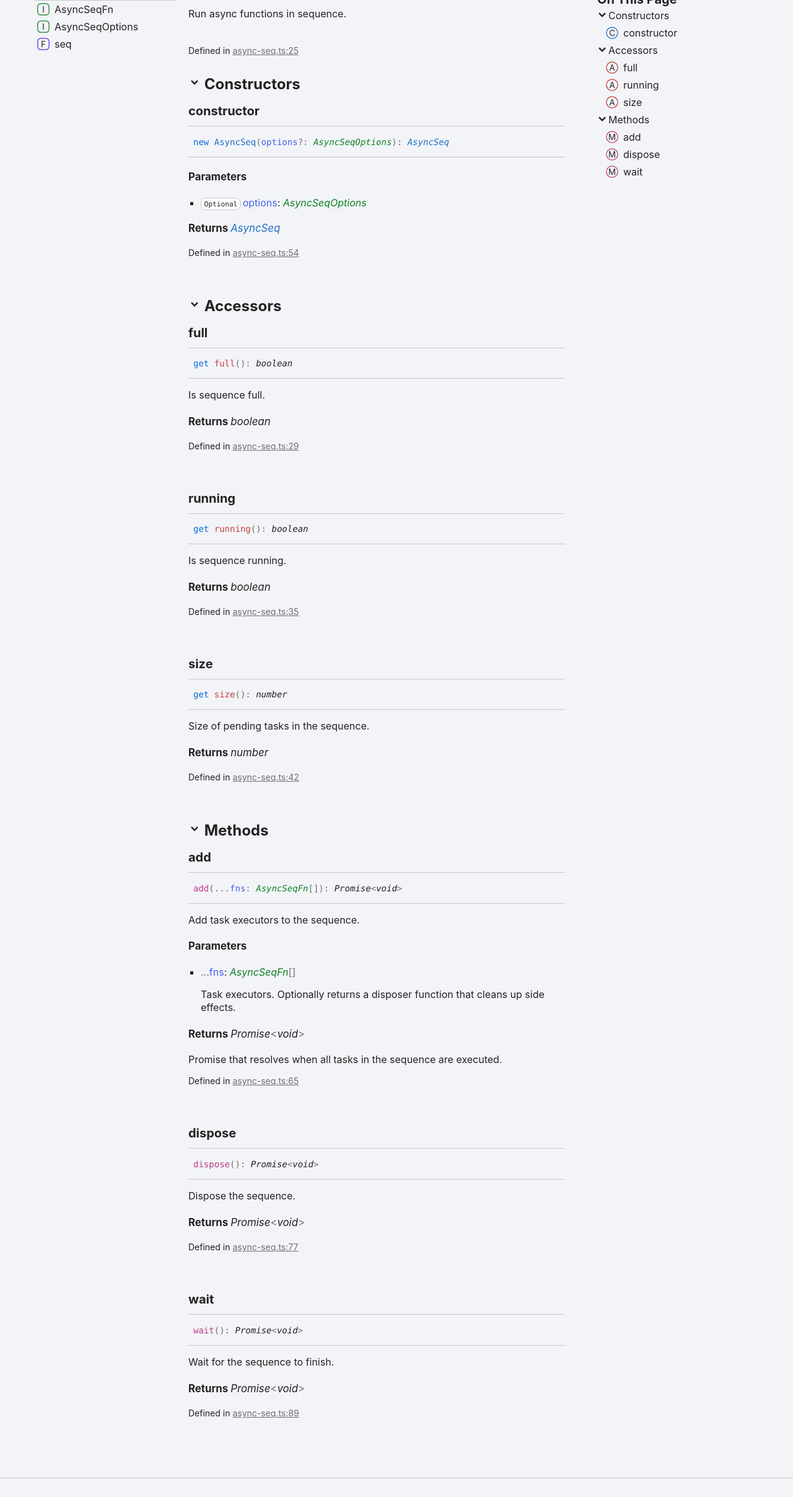
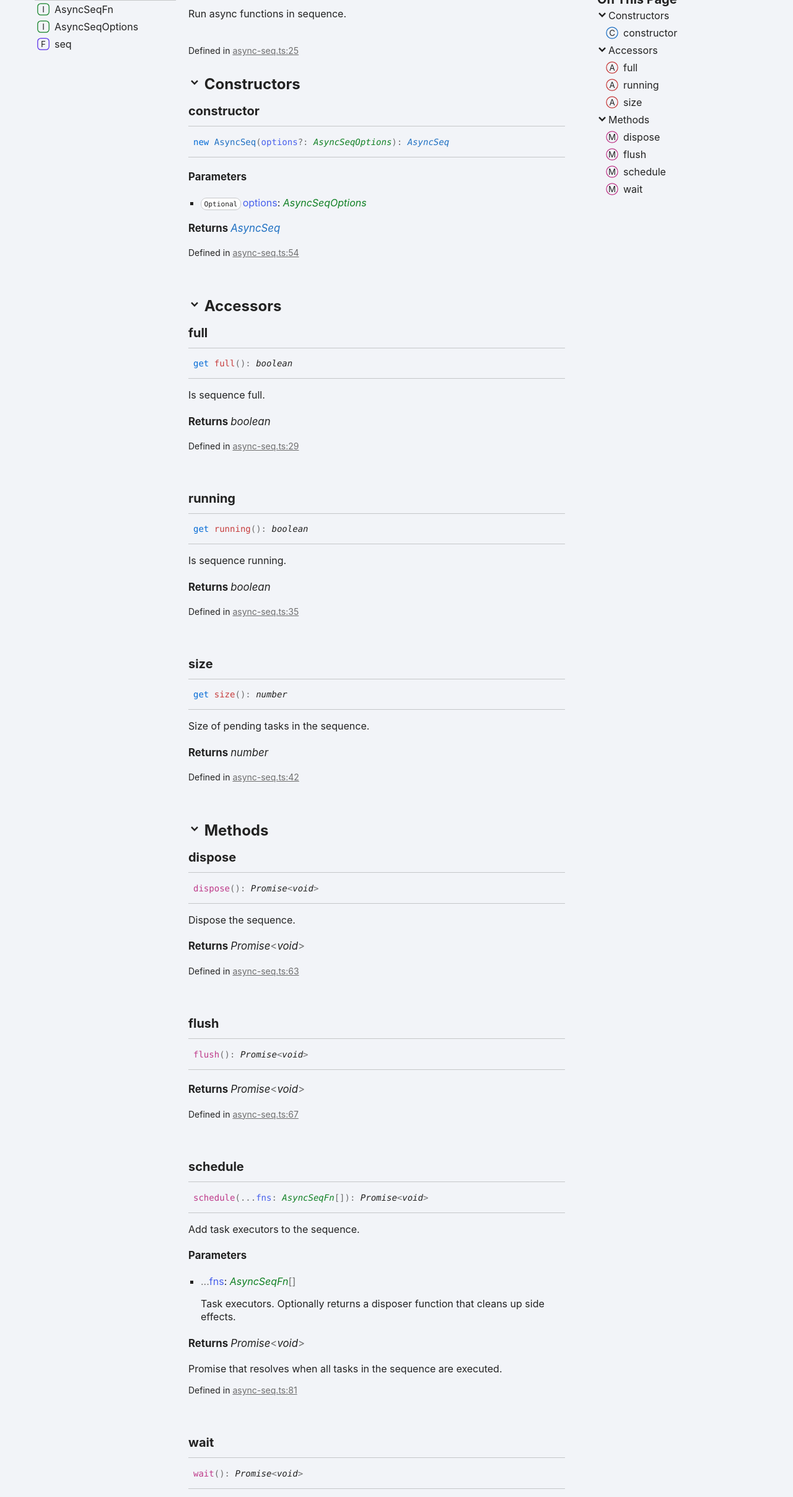
Before and after one commit to wopjs/async-seq, a plain HTML site: page classes/AsyncSeq.html in a window 1280 px wide. Shown: the part 144-2559 px from the top of the page at 62% size. Drawn offline with Linux system fonts and the light colour scheme.

Commit message:
Deploying to gh-pages from @ wopjs/async-seq@415caa79656a3506b7bcd05317fdbacf0b8087e6 🚀

```diff
--- a/classes/AsyncSeq.html
+++ b/classes/AsyncSeq.html
@@ -62,7 +62,7 @@
             <li>
               Defined in
               <a
-                href="https://github.com/wopjs/async-seq/blob/91a7cb441b39e12d16c849d996ec0c32acbba83c/src/async-seq.ts#L25"
+                href="https://github.com/wopjs/async-seq/blob/415caa79656a3506b7bcd05317fdbacf0b8087e6/src/async-seq.ts#L25"
                 >async-seq.ts:25</a
               >
             </li>
@@ -113,15 +113,20 @@
                 <section class="tsd-index-section">
                   <h3 class="tsd-index-heading">Methods</h3>
                   <div class="tsd-index-list">
-                    <a href="AsyncSeq.html#add" class="tsd-index-link"
-                      ><svg class="tsd-kind-icon" viewBox="0 0 24 24">
-                        <use href="../assets/icons.svg#icon-2048"></use></svg
-                      ><span>add</span></a
-                    >
                     <a href="AsyncSeq.html#dispose" class="tsd-index-link"
                       ><svg class="tsd-kind-icon" viewBox="0 0 24 24">
                         <use href="../assets/icons.svg#icon-2048"></use></svg
                       ><span>dispose</span></a
+                    >
+                    <a href="AsyncSeq.html#flush" class="tsd-index-link"
+                      ><svg class="tsd-kind-icon" viewBox="0 0 24 24">
+                        <use href="../assets/icons.svg#icon-2048"></use></svg
+                      ><span>flush</span></a
+                    >
+                    <a href="AsyncSeq.html#schedule" class="tsd-index-link"
+                      ><svg class="tsd-kind-icon" viewBox="0 0 24 24">
+                        <use href="../assets/icons.svg#icon-2048"></use></svg
+                      ><span>schedule</span></a
                     >
                     <a href="AsyncSeq.html#wait" class="tsd-index-link"
                       ><svg class="tsd-kind-icon" viewBox="0 0 24 24">
@@ -187,7 +192,7 @@
                       <li>
                         Defined in
                         <a
-                          href="https://github.com/wopjs/async-seq/blob/91a7cb441b39e12d16c849d996ec0c32acbba83c/src/async-seq.ts#L54"
+                          href="https://github.com/wopjs/async-seq/blob/415caa79656a3506b7bcd05317fdbacf0b8087e6/src/async-seq.ts#L54"
                           >async-seq.ts:54</a
                         >
                       </li>
@@ -231,7 +236,7 @@
                       <li>
                         Defined in
                         <a
-                          href="https://github.com/wopjs/async-seq/blob/91a7cb441b39e12d16c849d996ec0c32acbba83c/src/async-seq.ts#L29"
+                          href="https://github.com/wopjs/async-seq/blob/415caa79656a3506b7bcd05317fdbacf0b8087e6/src/async-seq.ts#L29"
                           >async-seq.ts:29</a
                         >
                       </li>
@@ -263,7 +268,7 @@
                       <li>
                         Defined in
                         <a
-                          href="https://github.com/wopjs/async-seq/blob/91a7cb441b39e12d16c849d996ec0c32acbba83c/src/async-seq.ts#L35"
+                          href="https://github.com/wopjs/async-seq/blob/415caa79656a3506b7bcd05317fdbacf0b8087e6/src/async-seq.ts#L35"
                           >async-seq.ts:35</a
                         >
                       </li>
@@ -295,7 +300,7 @@
                       <li>
                         Defined in
                         <a
-                          href="https://github.com/wopjs/async-seq/blob/91a7cb441b39e12d16c849d996ec0c32acbba83c/src/async-seq.ts#L42"
+                          href="https://github.com/wopjs/async-seq/blob/415caa79656a3506b7bcd05317fdbacf0b8087e6/src/async-seq.ts#L42"
                           >async-seq.ts:42</a
                         >
                       </li>
@@ -317,16 +322,92 @@
           </summary>
           <section>
             <section class="tsd-panel tsd-member">
-              <a id="add" class="tsd-anchor"></a>
+              <a id="dispose" class="tsd-anchor"></a>
               <h3 class="tsd-anchor-link">
-                <span>add</span
-                ><a href="#add" aria-label="Permalink" class="tsd-anchor-icon"
+                <span>dispose</span
+                ><a href="#dispose" aria-label="Permalink" class="tsd-anchor-icon"
                   ><svg viewBox="0 0 24 24"><use href="../assets/icons.svg#icon-anchor"></use></svg
                 ></a>
               </h3>
               <ul class="tsd-signatures">
                 <li class="tsd-signature tsd-anchor-link">
-                  <a id="add-1" class="tsd-anchor"></a><span class="tsd-kind-call-signature">add</span
+                  <a id="dispose-1" class="tsd-anchor"></a><span class="tsd-kind-call-signature">dispose</span
+                  ><span class="tsd-signature-symbol">()</span><span class="tsd-signature-symbol">:</span>
+                  <span class="tsd-signature-type">Promise</span><span class="tsd-signature-symbol">&lt;</span
+                  ><span class="tsd-signature-type">void</span><span class="tsd-signature-symbol">&gt;</span
+                  ><a href="#dispose-1" aria-label="Permalink" class="tsd-anchor-icon"
+                    ><svg viewBox="0 0 24 24"><use href="../assets/icons.svg#icon-anchor"></use></svg
+                  ></a>
+                </li>
+                <li class="tsd-description">
+                  <div class="tsd-comment tsd-typography"><p>Dispose the sequence.</p></div>
+                  <h4 class="tsd-returns-title">
+                    Returns <span class="tsd-signature-type">Promise</span><span class="tsd-signature-symbol">&lt;</span
+                    ><span class="tsd-signature-type">void</span><span class="tsd-signature-symbol">&gt;</span>
+                  </h4>
+                  <div class="tsd-comment tsd-typography"></div>
+                  <aside class="tsd-sources">
+                    <ul>
+                      <li>
+                        Defined in
+                        <a
+                          href="https://github.com/wopjs/async-seq/blob/415caa79656a3506b7bcd05317fdbacf0b8087e6/src/async-seq.ts#L63"
+                          >async-seq.ts:63</a
+                        >
+                      </li>
+                    </ul>
+                  </aside>
+                </li>
+              </ul>
+            </section>
+            <section class="tsd-panel tsd-member">
+              <a id="flush" class="tsd-anchor"></a>
+              <h3 class="tsd-anchor-link">
+                <span>flush</span
+                ><a href="#flush" aria-label="Permalink" class="tsd-anchor-icon"
+                  ><svg viewBox="0 0 24 24"><use href="../assets/icons.svg#icon-anchor"></use></svg
+                ></a>
+              </h3>
+              <ul class="tsd-signatures">
+                <li class="tsd-signature tsd-anchor-link">
+                  <a id="flush-1" class="tsd-anchor"></a><span class="tsd-kind-call-signature">flush</span
+                  ><span class="tsd-signature-symbol">()</span><span class="tsd-signature-symbol">:</span>
+                  <span class="tsd-signature-type">Promise</span><span class="tsd-signature-symbol">&lt;</span
+                  ><span class="tsd-signature-type">void</span><span class="tsd-signature-symbol">&gt;</span
+                  ><a href="#flush-1" aria-label="Permalink" class="tsd-anchor-icon"
+                    ><svg viewBox="0 0 24 24"><use href="../assets/icons.svg#icon-anchor"></use></svg
+                  ></a>
+                </li>
+                <li class="tsd-description">
+                  <h4 class="tsd-returns-title">
+                    Returns <span class="tsd-signature-type">Promise</span><span class="tsd-signature-symbol">&lt;</span
+                    ><span class="tsd-signature-type">void</span><span class="tsd-signature-symbol">&gt;</span>
+                  </h4>
+                  <aside class="tsd-sources">
+                    <ul>
+                      <li>
+                        Defined in
+                        <a
+                          href="https://github.com/wopjs/async-seq/blob/415caa79656a3506b7bcd05317fdbacf0b8087e6/src/async-seq.ts#L67"
+                          >async-seq.ts:67</a
+                        >
+                      </li>
+                    </ul>
+                  </aside>
+                </li>
+              </ul>
+            </section>
+            <section class="tsd-panel tsd-member">
+              <a id="schedule" class="tsd-anchor"></a>
+              <h3 class="tsd-anchor-link">
+                <span>schedule</span
+                ><a href="#schedule" aria-label="Permalink" class="tsd-anchor-icon"
+                  ><svg viewBox="0 0 24 24"><use href="../assets/icons.svg#icon-anchor"></use></svg
+                ></a>
+              </h3>
+              <ul class="tsd-signatures">
+                <li class="tsd-signature tsd-anchor-link">
+                  <a id="schedule-1" class="tsd-anchor"></a><span class="tsd-kind-call-signature">schedule</span
                   ><span class="tsd-signature-symbol">(</span><span class="tsd-signature-symbol">...</span
                   ><span class="tsd-kind-parameter">fns</span><span class="tsd-signature-symbol">:</span>
                   <a href="../interfaces/AsyncSeqFn.html" class="tsd-signature-type tsd-kind-interface">AsyncSeqFn</a
@@ -334,7 +415,7 @@
                   ><span class="tsd-signature-symbol">:</span> <span class="tsd-signature-type">Promise</span
                   ><span class="tsd-signature-symbol">&lt;</span><span class="tsd-signature-type">void</span
                   ><span class="tsd-signature-symbol">&gt;</span
-                  ><a href="#add-1" aria-label="Permalink" class="tsd-anchor-icon"
+                  ><a href="#schedule-1" aria-label="Permalink" class="tsd-anchor-icon"
                     ><svg viewBox="0 0 24 24"><use href="../assets/icons.svg#icon-anchor"></use></svg
                   ></a>
                 </li>
@@ -368,47 +449,8 @@
                       <li>
                         Defined in
                         <a
-                          href="https://github.com/wopjs/async-seq/blob/91a7cb441b39e12d16c849d996ec0c32acbba83c/src/async-seq.ts#L65"
-                          >async-seq.ts:65</a
-                        >
-                      </li>
-                    </ul>
-                  </aside>
-                </li>
-              </ul>
-            </section>
-            <section class="tsd-panel tsd-member">
-              <a id="dispose" class="tsd-anchor"></a>
-              <h3 class="tsd-anchor-link">
-                <span>dispose</span
-                ><a href="#dispose" aria-label="Permalink" class="tsd-anchor-icon"
-                  ><svg viewBox="0 0 24 24"><use href="../assets/icons.svg#icon-anchor"></use></svg
-                ></a>
-              </h3>
-              <ul class="tsd-signatures">
-                <li class="tsd-signature tsd-anchor-link">
-                  <a id="dispose-1" class="tsd-anchor"></a><span class="tsd-kind-call-signature">dispose</span
-                  ><span class="tsd-signature-symbol">()</span><span class="tsd-signature-symbol">:</span>
-                  <span class="tsd-signature-type">Promise</span><span class="tsd-signature-symbol">&lt;</span
-                  ><span class="tsd-signature-type">void</span><span class="tsd-signature-symbol">&gt;</span
-                  ><a href="#dispose-1" aria-label="Permalink" class="tsd-anchor-icon"
-                    ><svg viewBox="0 0 24 24"><use href="../assets/icons.svg#icon-anchor"></use></svg
-                  ></a>
-                </li>
-                <li class="tsd-description">
-                  <div class="tsd-comment tsd-typography"><p>Dispose the sequence.</p></div>
-                  <h4 class="tsd-returns-title">
-                    Returns <span class="tsd-signature-type">Promise</span><span class="tsd-signature-symbol">&lt;</span
-                    ><span class="tsd-signature-type">void</span><span class="tsd-signature-symbol">&gt;</span>
-                  </h4>
-                  <div class="tsd-comment tsd-typography"></div>
-                  <aside class="tsd-sources">
-                    <ul>
-                      <li>
-                        Defined in
-                        <a
-                          href="https://github.com/wopjs/async-seq/blob/91a7cb441b39e12d16c849d996ec0c32acbba83c/src/async-seq.ts#L77"
-                          >async-seq.ts:77</a
+                          href="https://github.com/wopjs/async-seq/blob/415caa79656a3506b7bcd05317fdbacf0b8087e6/src/async-seq.ts#L81"
+                          >async-seq.ts:81</a
                         >
                       </li>
                     </ul>
@@ -446,8 +488,8 @@
                       <li>
                         Defined in
                         <a
-                          href="https://github.com/wopjs/async-seq/blob/91a7cb441b39e12d16c849d996ec0c32acbba83c/src/async-seq.ts#L89"
-                          >async-seq.ts:89</a
+                          href="https://github.com/wopjs/async-seq/blob/415caa79656a3506b7bcd05317fdbacf0b8087e6/src/async-seq.ts#L93"
+                          >async-seq.ts:93</a
                         >
                       </li>
                     </ul>
@@ -532,14 +574,18 @@
                   >Methods
                 </summary>
                 <div>
-                  <a href="#add" class=""
-                    ><svg class="tsd-kind-icon" viewBox="0 0 24 24">
-                      <use href="../assets/icons.svg#icon-2048"></use></svg
-                    ><span>add</span></a
-                  ><a href="#dispose" class=""
+                  <a href="#dispose" class=""
                     ><svg class="tsd-kind-icon" viewBox="0 0 24 24">
                       <use href="../assets/icons.svg#icon-2048"></use></svg
                     ><span>dispose</span></a
+                  ><a href="#flush" class=""
+                    ><svg class="tsd-kind-icon" viewBox="0 0 24 24">
+                      <use href="../assets/icons.svg#icon-2048"></use></svg
+                    ><span>flush</span></a
+                  ><a href="#schedule" class=""
+                    ><svg class="tsd-kind-icon" viewBox="0 0 24 24">
+                      <use href="../assets/icons.svg#icon-2048"></use></svg
+                    ><span>schedule</span></a
                   ><a href="#wait" class=""
                     ><svg class="tsd-kind-icon" viewBox="0 0 24 24">
                       <use href="../assets/icons.svg#icon-2048"></use></svg
```
Also changed, not shown: assets/search.js (+1 -1 lines), functions/seq.html (+2 -2 lines), index.html (+2 -2 lines), interfaces/AsyncSeqFn.html (+1 -1 lines), interfaces/AsyncSeqOptions.html (+3 -3 lines).
